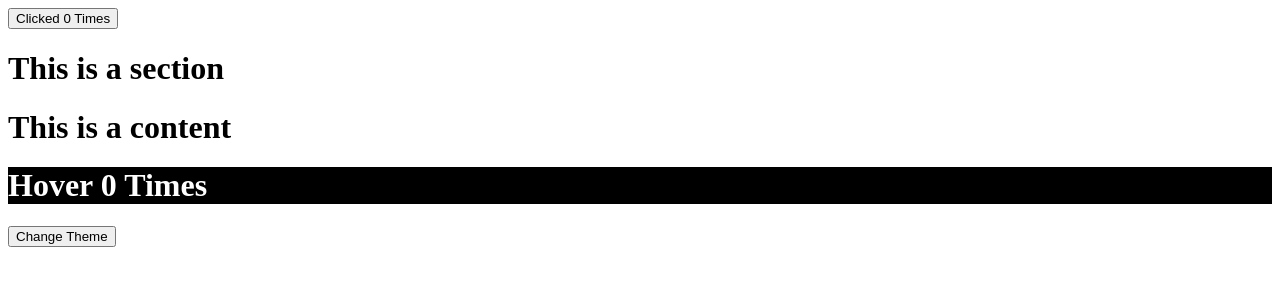
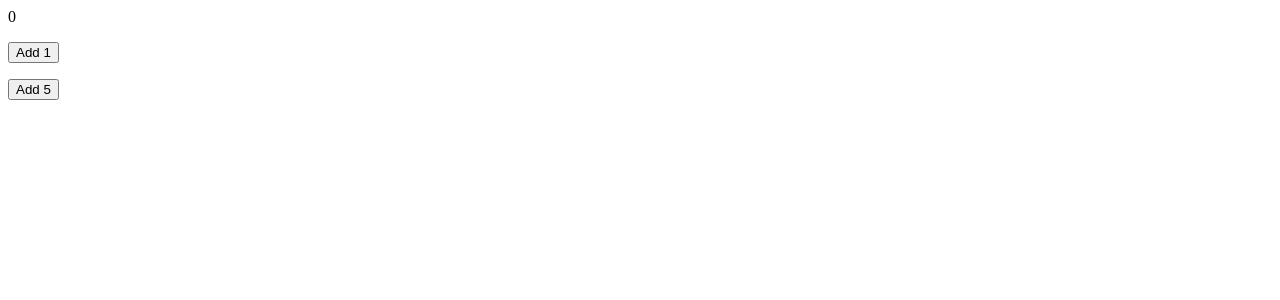
Before and after one commit to AbuSalehFaysal/lws-react, a React (Create React App) app: page / in a window 1280 px wide. Shown: the top 300 px of the page. Built offline with nearby package versions, Linux system fonts and the light colour scheme.

Commit message:
lesson 19: usestate

```diff
--- a/src/App.js
+++ b/src/App.js
@@ -1,39 +1,11 @@
 import React from 'react';
-import ClickCounter from './components/ClickCounter';
 import Counter from './components/Counter';
-import Section from './components/Section';
-import ThemeContext from './contexts/themeContext';
 
 export default class App extends React.Component {
-    state = {
-        // eslint-disable-next-line react/no-unused-state
-        theme: 'dark',
-        // eslint-disable-next-line react/no-unused-state
-        switchTheme: () => {
-            this.setState(({ theme }) => {
-                if (theme === 'dark') {
-                    return {
-                        theme: 'light',
-                    };
-                }
-                return {
-                    theme: 'dark',
-                };
-            });
-        },
-    };
-
     render() {
         return (
-            <div className="App">
-                <Counter>
-                    {(counter, incrementCount) => (
-                        <ClickCounter count={counter} incrementCount={incrementCount} />
-                    )}
-                </Counter>
-                <ThemeContext.Provider value={this.state}>
-                    <Section />
-                </ThemeContext.Provider>
+            <div className="app">
+                <Counter />
             </div>
         );
     }
--- a/src/components/ClickCounter.js
+++ /dev/null
@@ -1,11 +0,0 @@
-import React from 'react';
-
-export default function ClickCounter({ count, incrementCount }) {
-    return (
-        <div>
-            <button type="button" onClick={incrementCount}>
-                Clicked {count} Times
-            </button>
-        </div>
-    );
-}
--- a/src/components/Content.js
+++ /dev/null
@@ -1,25 +0,0 @@
-import { useContext } from 'react';
-import ThemeContext from '../contexts/themeContext';
-import Counter from './Counter';
-import HoverCounter from './HoverCounter';
-
-export default function Content() {
-    const context = useContext(ThemeContext);
-    const { theme, switchTheme } = context;
-    console.log('content rendered!');
-    return (
-        <div>
-            <h1>This is a content</h1>
-            <Counter>
-                {(counter, incrementCount) => (
-                    <HoverCounter
-                        count={counter}
-                        incrementCount={incrementCount}
-                        theme={theme}
-                        switchTheme={switchTheme}
-                    />
-                )}
-            </Counter>
-        </div>
-    );
-}
--- a/src/components/Counter.js
+++ b/src/components/Counter.js
@@ -1,17 +1,30 @@
-import { Component } from 'react';
+import React, { useState } from 'react';
 
-export default class Counter extends Component {
-    state = {
-        count: 0,
+const Counter = () => {
+    const [count, setCount] = useState(0);
+
+    let i = 0;
+    const addFive = () => {
+        while (i < 5) {
+            setCount((prevSate) => prevSate + 1);
+            i += 1;
+        }
     };
+    return (
+        <div>
+            {count}
+            <p>
+                <button type="button" onClick={() => setCount((prevSate) => prevSate + 1)}>
+                    Add 1
+                </button>
+            </p>
+            <p>
+                <button type="button" onClick={addFive}>
+                    Add 5
+                </button>
+            </p>
+        </div>
+    );
+};
 
-    incrementCount = () => {
-        this.setState((prevState) => ({ count: prevState.count + 1 }));
-    };
-
-    render() {
-        const { children } = this.props;
-        const { count } = this.state;
-        return children(count, this.incrementCount);
-    }
-}
+export default Counter;
--- a/src/components/HoverCounter.js
+++ /dev/null
@@ -1,16 +0,0 @@
-import React from 'react';
-
-export default function HoverCounter({ count, incrementCount, theme, switchTheme }) {
-    const style = theme === 'dark' ? { backgroundColor: '#000000', color: '#ffffff' } : null;
-    console.log('HoverCounter Rendered!');
-    return (
-        <div>
-            <h1 onMouseOver={incrementCount} style={style}>
-                Hover {count} Times
-            </h1>
-            <button type="button" onClick={switchTheme}>
-                Change Theme
-            </button>
-        </div>
-    );
-}
--- a/src/components/Section.js
+++ /dev/null
@@ -1,18 +0,0 @@
-import React from 'react';
-import Content from './Content';
-
-export default class Section extends React.Component {
-    shouldComponentUpdate() {
-        return false;
-    }
-
-    render() {
-        console.log('Section rendered!');
-        return (
-            <div>
-                <h1>This is a section</h1>
-                <Content />
-            </div>
-        );
-    }
-}
--- a/src/components/User.js
+++ /dev/null
@@ -1,3 +0,0 @@
-const User = ({ render }) => render(false);
-
-export default User;
--- a/src/contexts/themeContext.js
+++ /dev/null
@@ -1,5 +0,0 @@
-import React from 'react';
-
-const themeContext = React.createContext();
-
-export default themeContext;
```
Also changed, not shown: src/components/HOC/withCounter.js (deleted, +0 -21 lines), src/components/Todo.js (added, +43 -0 lines), src/components/TodoClass.js (added, +39 -0 lines), src/lib/Context.js (deleted, +0 -22 lines).
